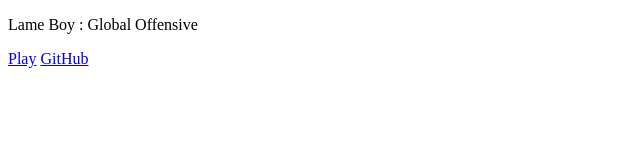
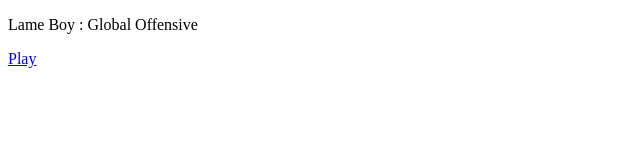
Before and after one commit to Nanobass/LBGO, a plain HTML site: page index.html in a window 1280 px wide. Shown: the full height of the page, 0-640 px from the left. Drawn offline with Linux system fonts and the light colour scheme.

Commit message:
Update index.html

```diff
--- a/index.html
+++ b/index.html
@@ -8,6 +8,5 @@
 	<body>
 		<p>Lame Boy : Global Offensive</p>
 		<a href="https://nanobass.github.io/LBGO/pge.html">Play</a>
-		<a href="https://github.com/Nanobass/LBGO">GitHub</a>
 	</body>
 </html>
```
